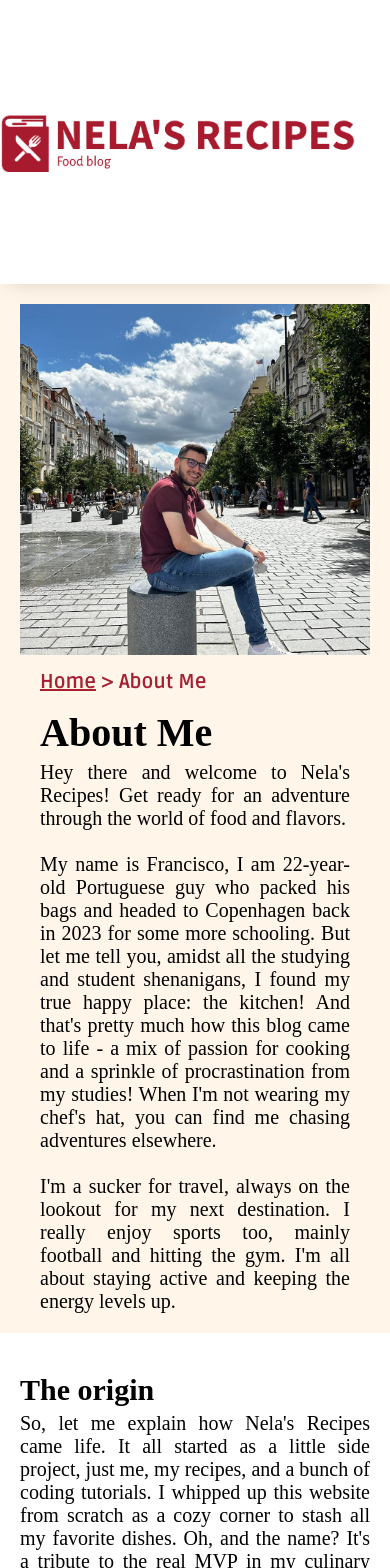
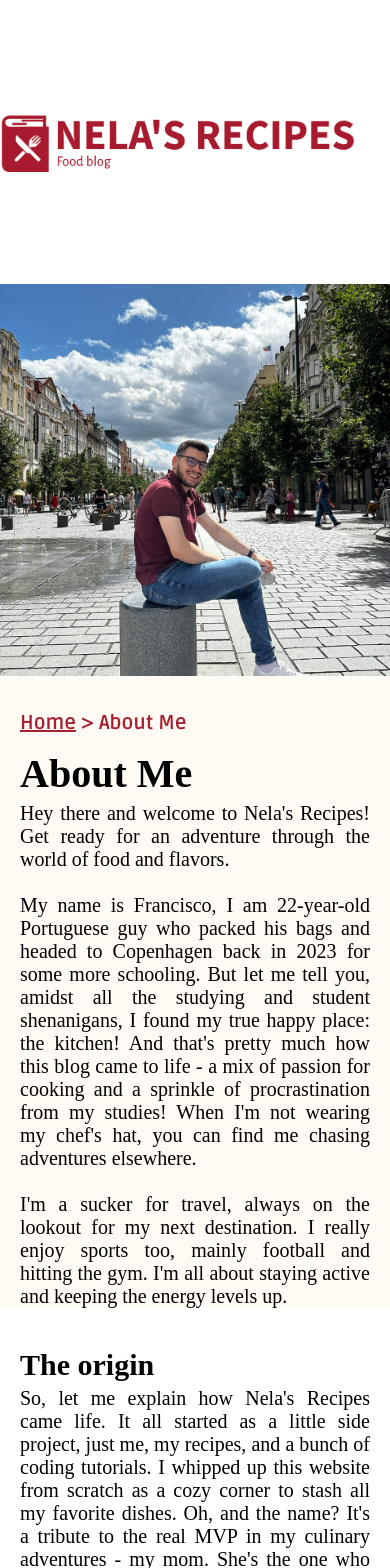
Before and after one commit to XicoCorreia/RecipeWebsite, an Angular app: page /about-me in a window 390 px wide. Shown: the top 1568 px of the page. Built offline with nearby package versions, Linux system fonts and the light colour scheme.

Commit message:
about-us

```diff
--- a/src/app/aboutus/aboutus.component.css
+++ b/src/app/aboutus/aboutus.component.css
@@ -1,27 +1,39 @@
 .container {
     position: relative;
-    margin: 1em auto 3em auto;
+    margin: 0 auto 3em auto;
     max-width: 1200px;
+    text-align: justify;
+}
+
+#primary-container{
+    width: calc(100vw);
+    position: relative;
+    left: 50%;
+    transform: translateX(-50%);
+    background-color: rgb(255,240,219,0.3);
+    margin-bottom: 2em;
+}
+
+.route{
+    padding-top: 1em;
 }
 
 #primary{
     position: flex;
-    margin-bottom: 2em;
-    min-height: 540px;
-    text-align: justify;
-    padding: 1em;
-    background-color: rgb(255,240,219,0.6);
+    max-width: 1200px;
+    min-height: 520px;
+    margin: 0 auto;
 }
 
 #primary-image{
     float: left;
-    max-width: 500px;
+    max-height: 520px;
     margin-right: 2em;
+    padding-top: 0;
 }
 
-#the_origin, #my_history{
+#the-origin, #my-history{
     margin-bottom: 2em;
-    text-align: justify;
 }
 
 @media screen and (max-width: 740px) {
@@ -42,10 +54,10 @@
     }
 }
 @media screen and (max-width: 1200px) {
-    #about_me,
-    #the_origin,
-    #my_history {
-        margin-left: 1em;
-        margin-right: 1em;
+    #about-me,
+    #the-origin,
+    #my-history {
+        padding-left: 1em;
+        padding-right: 1em;
     }
 }
--- a/src/app/aboutus/aboutus.component.html
+++ b/src/app/aboutus/aboutus.component.html
@@ -1,7 +1,8 @@
 <div class="container">
+    <div id="primary-container">
         <div id="primary">
         <img src={{image}} alt="About" id="primary-image">
-        <div id="about_me">
+            <div id="about-me">
                 <div class="route">
                     <a href="#" routerLink="/" id="r-home">Home</a>
                     > About Me
@@ -16,7 +17,8 @@
                 I'm all about staying active and keeping the energy levels up.</p>
             </div>
         </div>
-    <div id="the_origin">
+    </div>
+    <div id="the-origin">
         <h2>The origin</h2>
         <p>
             So, let me explain how Nela's Recipes came life. It all started as a little side project,
@@ -26,7 +28,7 @@
             She's the one who taught me everything I know about cooking, and I still call her whenever I hit a kitchen crisis.
         </p>
     </div>
-    <div id="my_history">
+    <div id="my-history">
         <h2>My history</h2>
         <p>
             Moving to Denmark and living by myself was a game-changer for me, from leaving my mom's place to learning everything about how to take care of a house.
```
Lines whose indentation alone changed are shown as unchanged.
